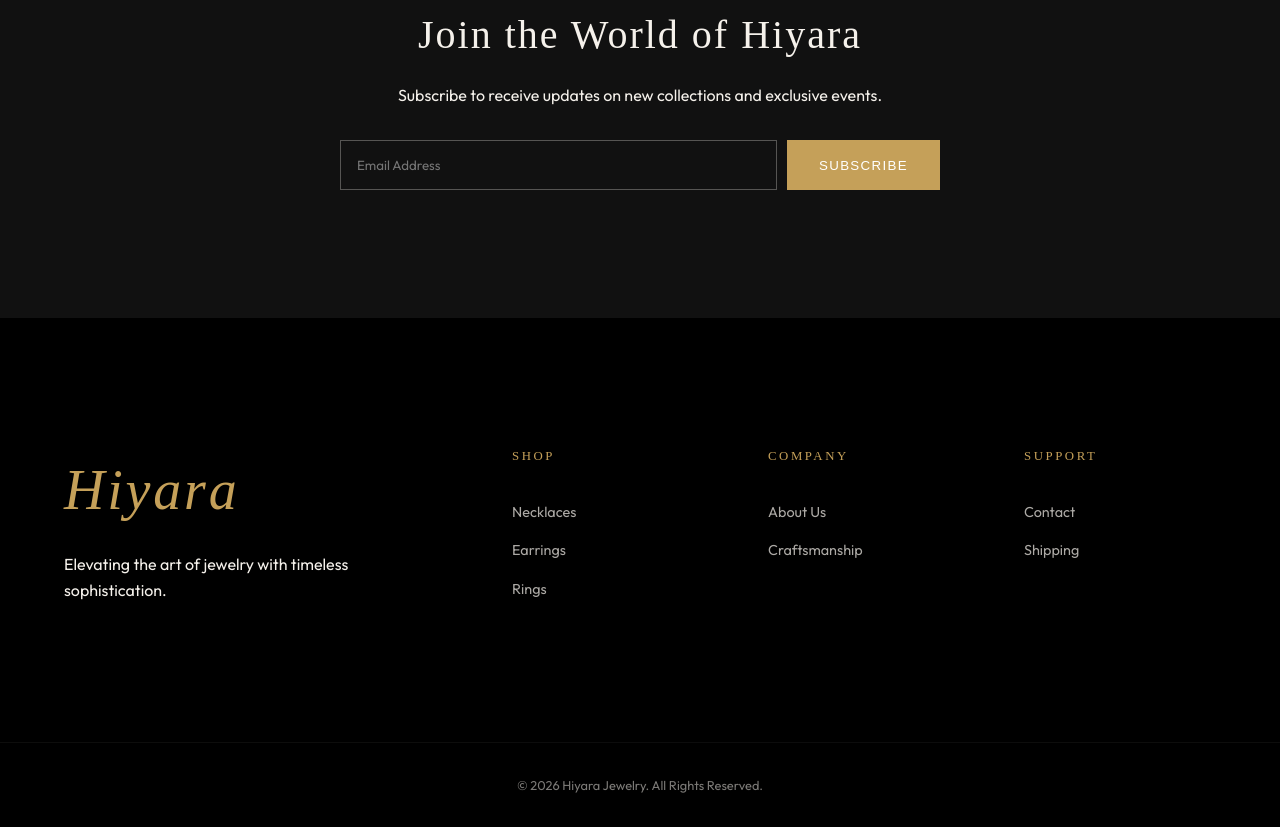
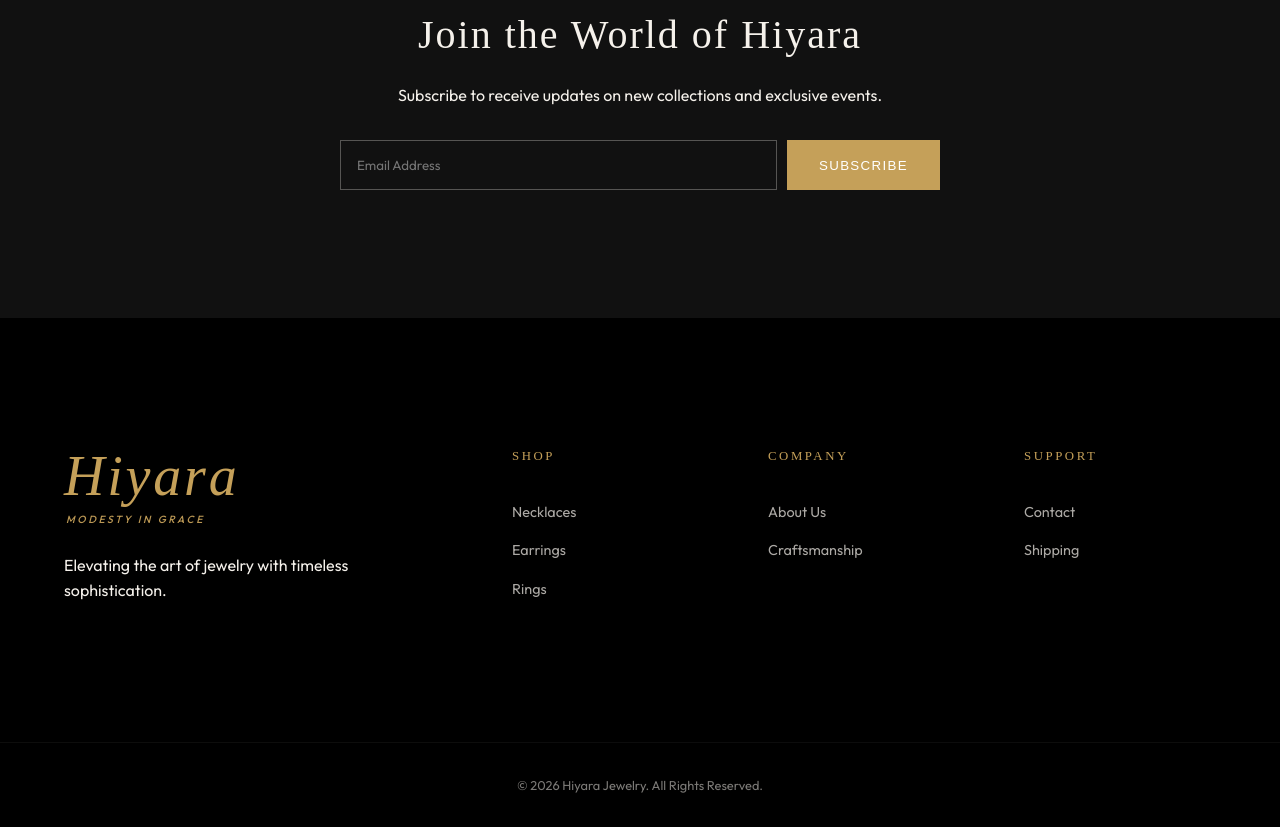
Before and after one commit to muhammedshaheervp36-ui/hiyara-online, a plain HTML site: page test.html in a window 1280 px wide. Shown: the part 6043-6870 px from the top of the page. Drawn offline with Linux system fonts and the light colour scheme; a web font is replaced by a local one.

Commit message:
Add files via upload

```diff
--- a/test.html
+++ b/test.html
@@ -2583,9 +2583,15 @@
             <footer class="main-footer" >
                 <div class="container footer-grid">
                     <div class="footer-info">
-                        <span class="brand-logo footer-logo" style="display: block; margin-bottom: 1rem;">
-                            ${state.header.logoImg ? `<img src="${state.header.logoImg}" alt="${state.header.logo}" style="height: 100px; filter: brightness(0) invert(1);">` : state.header.logo}
-                        </span>
+                        <div class="brand-logo footer-logo" style="display: block; margin-bottom: 1.5rem;">
+                            ${state.header.logoImg ?
+                                `<img src="${state.header.logoImg}" alt="${state.header.logo}" style="height: 100px; filter: brightness(0) invert(1);">` :
+                                `<div style="display: flex; flex-direction: column; align-items: flex-start; gap: 4px;">
+                                    <span style="font-family: var(--font-logo); font-size: 3.5rem; line-height: 1.1; color: var(--accent-gold); display: block;">Hiyara</span>
+                                    <span style="font-family: 'Outfit', sans-serif; font-size: 0.65rem; letter-spacing: 0.25em; text-transform: uppercase; color: var(--accent-gold); opacity: 0.95; display: block; margin-left: 2px;">Modesty in Grace</span>
+                                 </div>`
+                            }
+                        </div>
                         <p>Elevating the art of jewelry with timeless sophistication.</p>
                     </div>
                     <div class="footer-links">
```
Also changed, not shown: index.html (+9 -3 lines).
